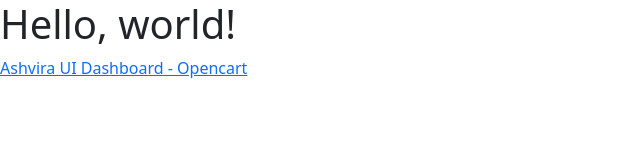
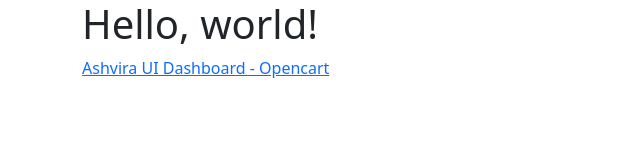
Before and after one commit to nexadomain/demos, a plain HTML site: page index.html in a window 1280 px wide. Shown: the whole page, without its empty margins (0-640 px from the left). Drawn offline with nearby package versions, Linux system fonts and the light colour scheme.

Commit message:
Update index.html

```diff
--- a/index.html
+++ b/index.html
@@ -14,12 +14,12 @@
     <link rel="canonical" href="https://www.creative-tim.com/product/soft-ui-dashboard" />
   </head>
   <body>
-    <h1>Hello, world!</h1>
-    <a href="http://demos.jhom.co/oc-ashvira-ui-dashboard/common/login.html">Ashvira UI Dashboard - Opencart</a>
+    <div class="container">
+     <h1>Hello, world!</h1>
+     <a href="http://demos.jhom.co/oc-ashvira-ui-dashboard/common/login.html">Ashvira UI Dashboard - Opencart</a>
+    </div>
 
-    <!-- Optional JavaScript; choose one of the two! -->
-
-    <!-- Option 1: Bootstrap Bundle with Popper -->
+    <!-- Bootstrap Bundle with Popper -->
     <script src="https://cdn.jsdelivr.net/npm/bootstrap@5.0.1/dist/js/bootstrap.bundle.min.js"></script>
 
   </body>
```
